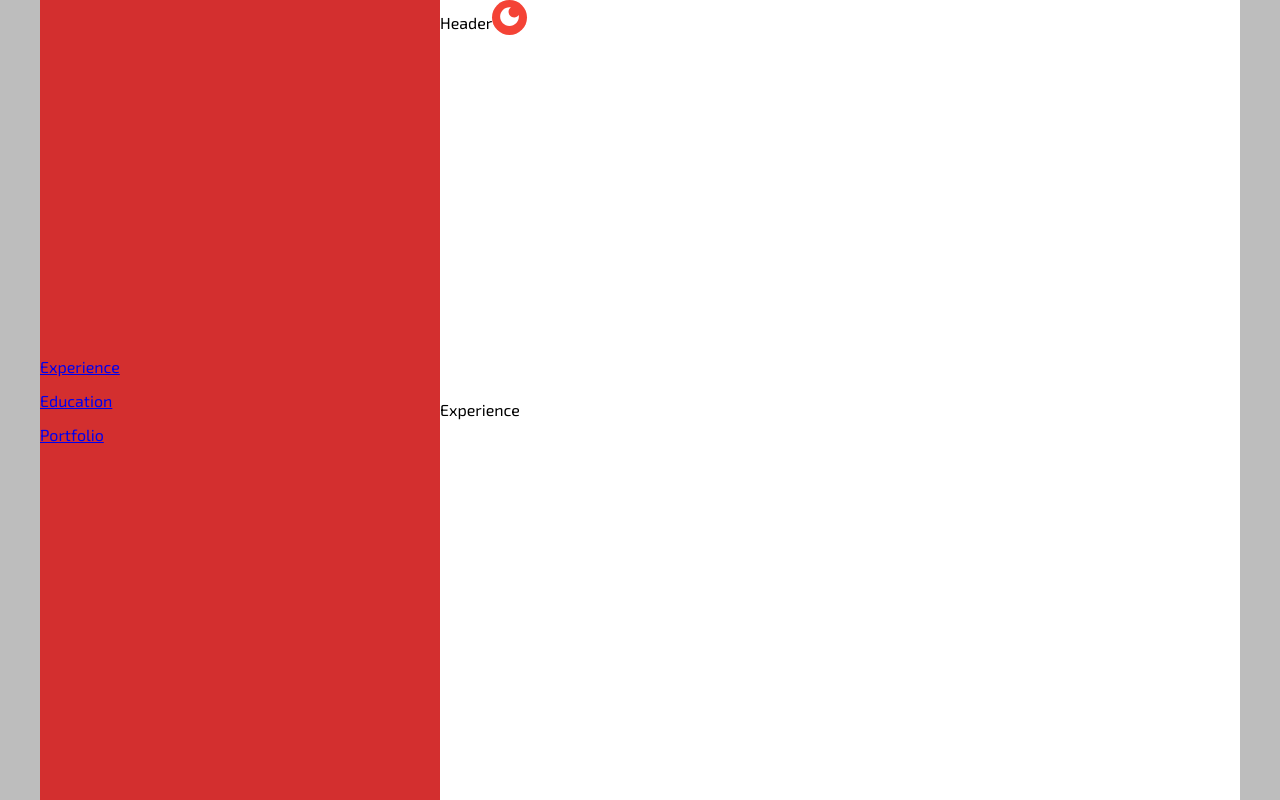
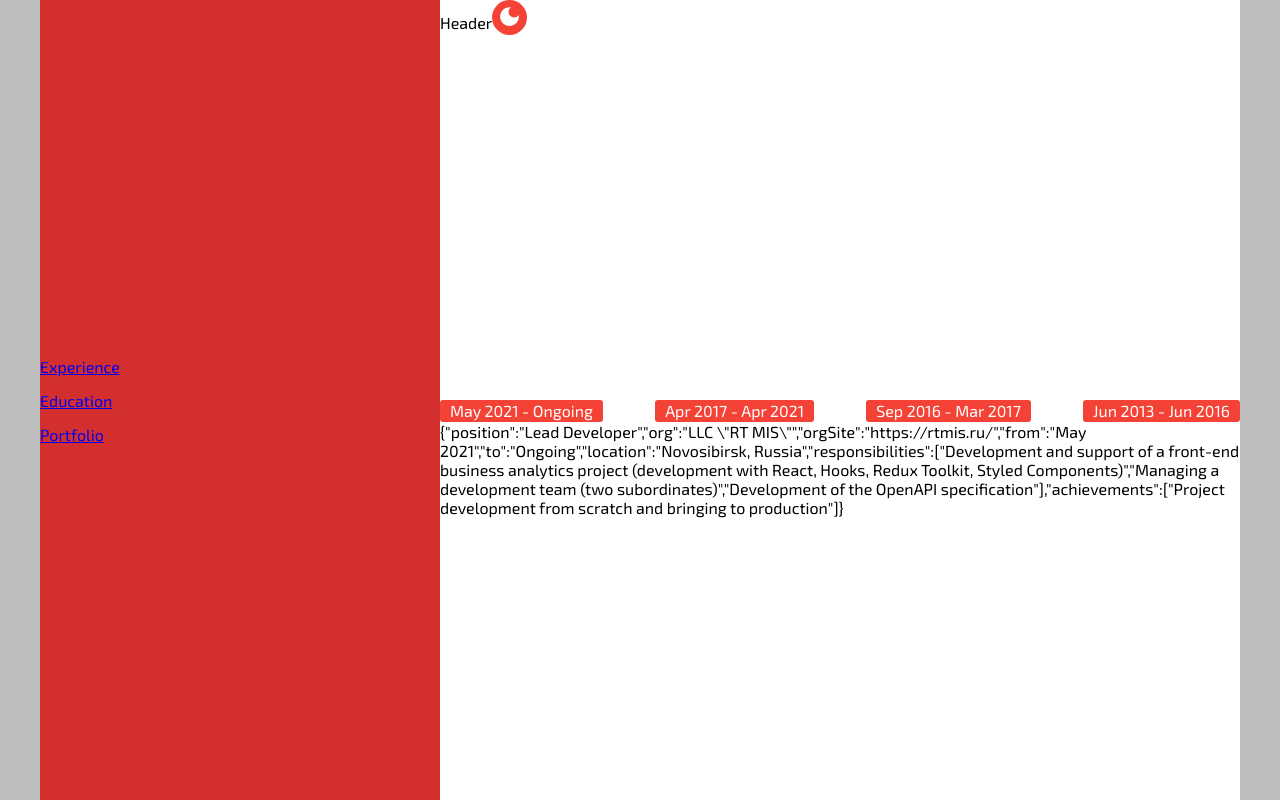
Before and after one commit to burdukowsky/burdukowsky.github.io, a React (Create React App) app: page / in a window 1280 px wide. Built offline with nearby package versions, Linux system fonts and the light colour scheme.

Commit message:
xp draft

```diff
--- a/src/app/routes/experience/Experience.tsx
+++ b/src/app/routes/experience/Experience.tsx
@@ -1,5 +1,95 @@
-import { FC } from 'react';
+import { FC, useState } from 'react';
+
+import { Space } from '../../components/space/Space';
+import { Button } from '../../components/button/Button';
+import { XP } from '../../types';
+import { ExperienceView } from './components/experience-view/ExperienceView';
+
+const myXp: XP[] = [
+  {
+    position: 'Lead Developer',
+    org: 'LLC "RT MIS"',
+    orgSite: 'https://rtmis.ru/',
+    from: 'May 2021',
+    to: 'Ongoing',
+    location: 'Novosibirsk, Russia',
+    responsibilities: [
+      'Development and support of a front-end business analytics project (development with React, Hooks, Redux Toolkit, Styled Components)',
+      'Managing a development team (two subordinates)',
+      'Development of the OpenAPI specification',
+    ],
+    achievements: [
+      'Project development from scratch and bringing to production',
+    ],
+  },
+  {
+    position: 'Team Leader',
+    org: 'Eltex',
+    orgSite: 'https://eltex-co.com/',
+    from: 'Apr 2017',
+    to: 'Apr 2021',
+    location: 'Novosibirsk, Russia',
+    responsibilities: [
+      'Development and support of a corporate CRM system (Spring)',
+      'Role of the technical lead in the front-end part of the smart home project (development in Angular 7+, migration from KnockoutJS)',
+    ],
+    achievements: [
+      'Migrating from RequireJS to Webpack (migration, implementing ES6+, SCSS, VueJS, building icon font)',
+      'Promotion from junior to technical lead',
+    ],
+  },
+  {
+    position: 'Web Developer',
+    org: 'Edison Studio',
+    orgSite: 'https://edisonstudio.ru/',
+    from: 'Sep 2016',
+    to: 'Mar 2017',
+    location: 'Novosibirsk, Russia',
+    responsibilities: [
+      'Development of the front-end part of the sites (responsive layout based on PSD)',
+      'Server side development (CMS Joomla, OpenCart and CodeIgniter framework)',
+      'Development of the administrative panel of sites',
+    ],
+    achievements: [
+      'Development of Project Management module for the company',
+      'Development of mail client (IMAP, SMTP)',
+      'Development of CMS for the company',
+    ],
+  },
+  {
+    position: 'Laboratory Assistant',
+    org: 'NSUEM',
+    orgSite: 'https://nsuem.ru/',
+    from: 'Jun 2013',
+    to: 'Jun 2016',
+    location: 'Novosibirsk, Russia',
+    responsibilities: [
+      'Android application development (Java, Android)',
+      'Development of back-end services (MySQL, PHP)',
+    ],
+  },
+];
 
 export const Experience: FC = () => {
-  return <div>Experience</div>;
+  const [selected, setSelected] = useState(myXp[0]);
+
+  if (myXp.length === 0) {
+    return <>No experience</>;
+  }
+
+  return (
+    <div>
+      <Space justifyContent='space-between'>
+        {myXp.map((xp, index) => {
+          return (
+            <Button
+              key={index}
+              onClick={() => setSelected(xp)}
+            >{`${xp.from} - ${xp.to}`}</Button>
+          );
+        })}
+      </Space>
+      {selected != null && <ExperienceView value={selected} />}
+    </div>
+  );
 };
--- /dev/null
+++ b/src/app/routes/experience/components/experience-view/ExperienceView.tsx
@@ -0,0 +1,11 @@
+import { FC } from 'react';
+
+import { XP } from 'app/types';
+
+interface Props {
+  value: XP;
+}
+
+export const ExperienceView: FC<Props> = ({ value }) => {
+  return <>{JSON.stringify(value)}</>;
+};
```
Also changed, not shown: src/app/types.ts (+12 -0 lines).
